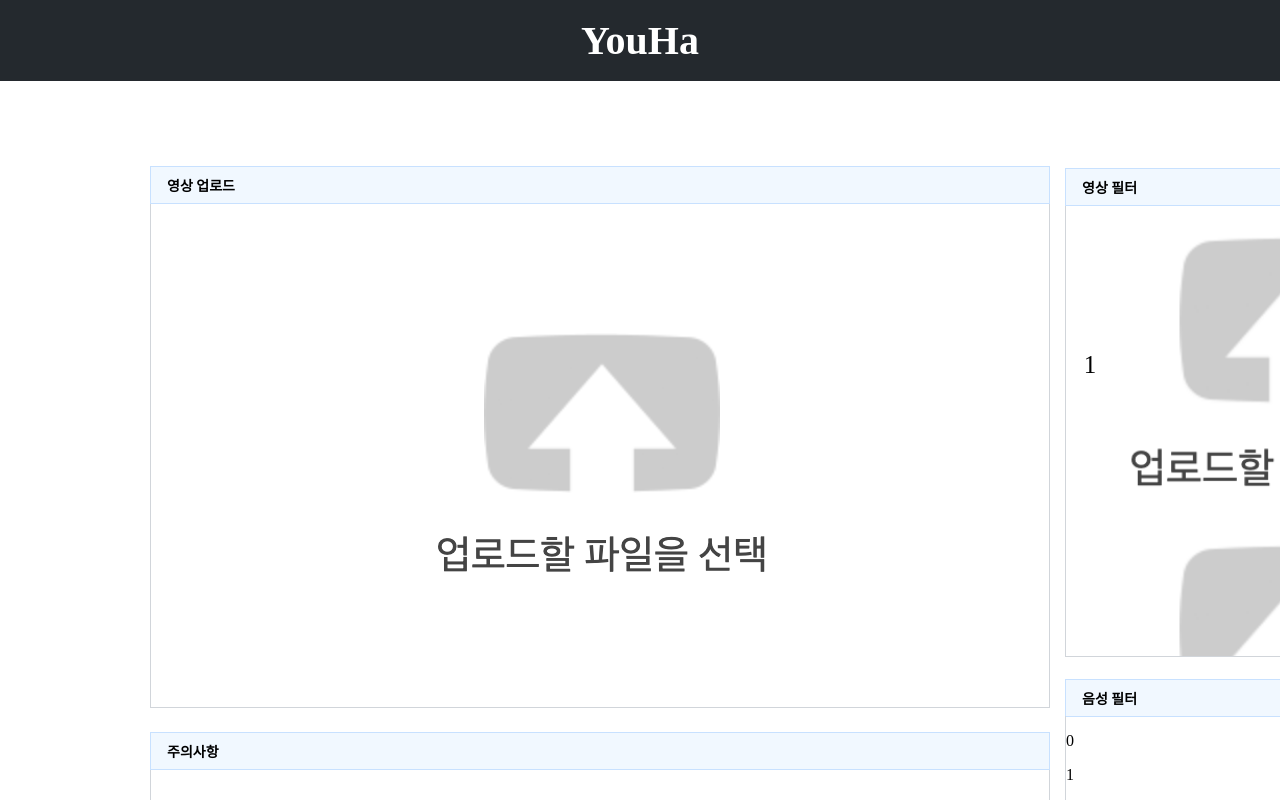
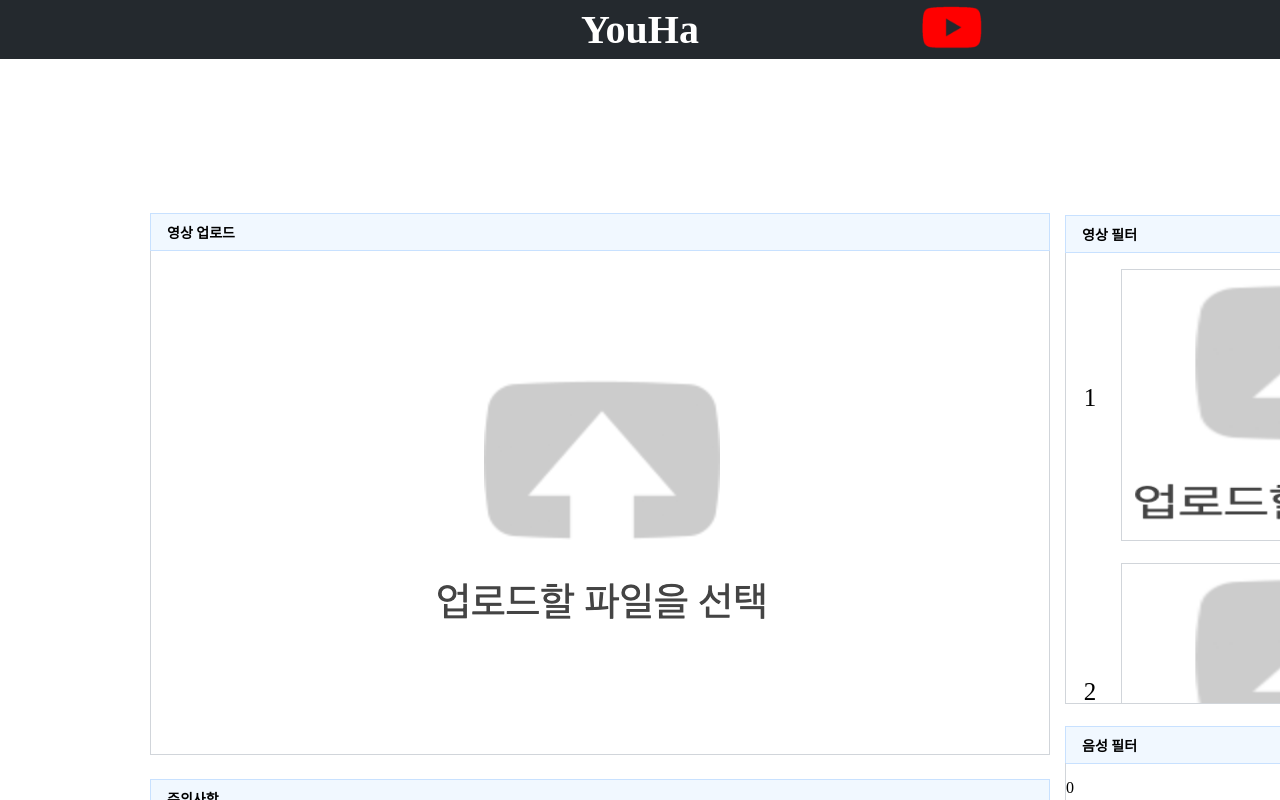
Before and after one commit to You-Ha/YouHi-Wep, a React (Create React App) app: page / in a window 1280 px wide. Shown: the top 800 px of the page. Built offline with nearby package versions, Linux system fonts and the light colour scheme.

Commit message:
Modify navi image

```diff
--- a/src/component/navbar.css
+++ b/src/component/navbar.css
@@ -14,7 +14,7 @@
 
 .project-name {
   text-align: center;
-  padding: 17px;
+  padding: 6px;
   font-size: 40px;
   font-weight: 900;
   color: white;
@@ -41,3 +41,10 @@
     margin-top: 14px;
     margin-left: 300px;
 }
+
+#main-logo {
+  position: relative;
+  left: 910px;
+  bottom: 65px;
+  height: 65px;
+}
--- a/src/component/navbar.js
+++ b/src/component/navbar.js
@@ -1,17 +1,18 @@
-import React from 'react';
-import './navbar.css';
+import React from "react";
+import "./navbar.css";
 //import Logo from '../img/logo.png';
 
-const Navbar=() => {
-    return (
-        /*<div className = "nav-wrapper">
-            <img src = {Logo} className = "nav-logo" alt = 'Logo'/>
-            <input type="text" className = "nav-search" placeholder = "YouHa" />
-        </div>*/
-        <div className = "project-name">
-          YouHa
-        </div>
-    );
+const Navbar = () => {
+  return (
+    <div>
+      {/* <div className="nav-wrapper">
+        <img src={Logo} className="nav-logo" alt="Logo" />
+        <input type="text" className="nav-search" placeholder="YouHa" />
+      </div> */}
+      <div className="project-name">YouHa</div>
+      <img id="main-logo" src={require("../img/YouHa_logo.png")} alt="" />
+    </div>
+  );
 };
 
 export default Navbar;
--- a/src/component/video.css
+++ b/src/component/video.css
@@ -26,9 +26,11 @@
 }
 
 .filteredVideo {
-  width: 40%;
+  width: 450px;
+  height: 270px;
   position: sticky;
   left: 55px;
+  border: 1px solid #d1d5da;
 }
 
 .filteredVideo-order {
--- a/src/component/video.js
+++ b/src/component/video.js
@@ -24,6 +24,7 @@ const Video = () => {
               src={require("../img/upload.png")}
               alt=""
             />
+            <span>안녕?</span>
           </p>
           <p>
             <div className="filteredVideo-order">2</div>
```
Also changed, not shown: src/img/YouHa_logo.png (added).
